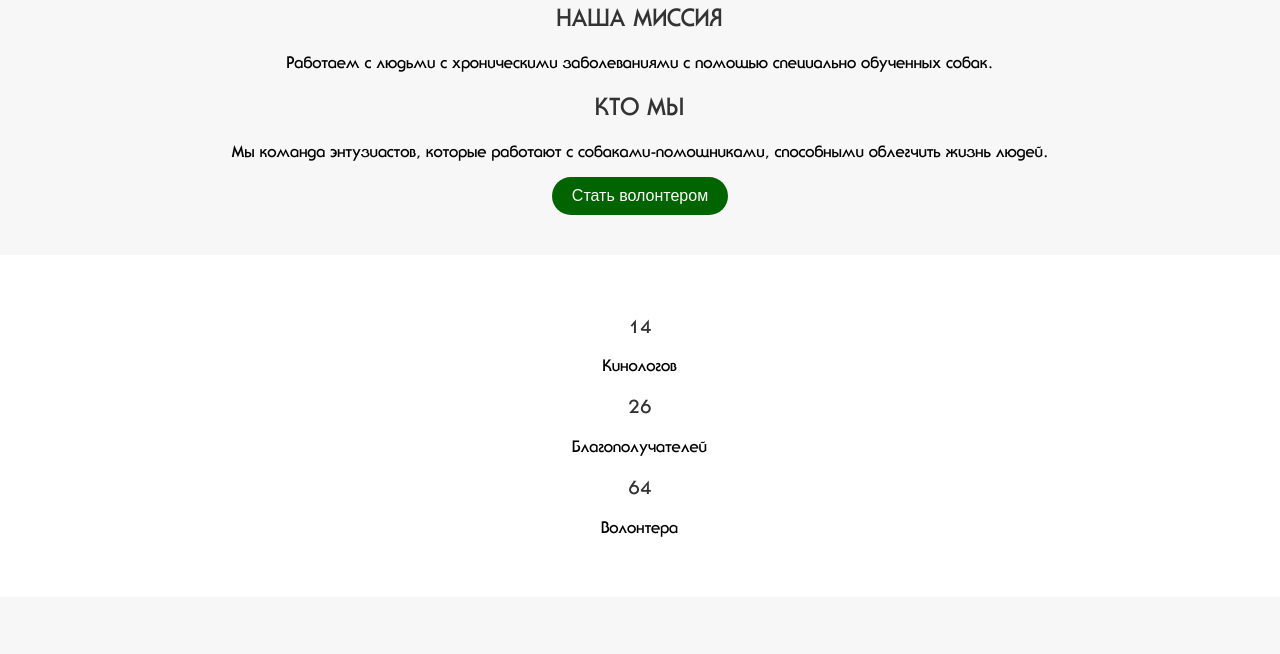
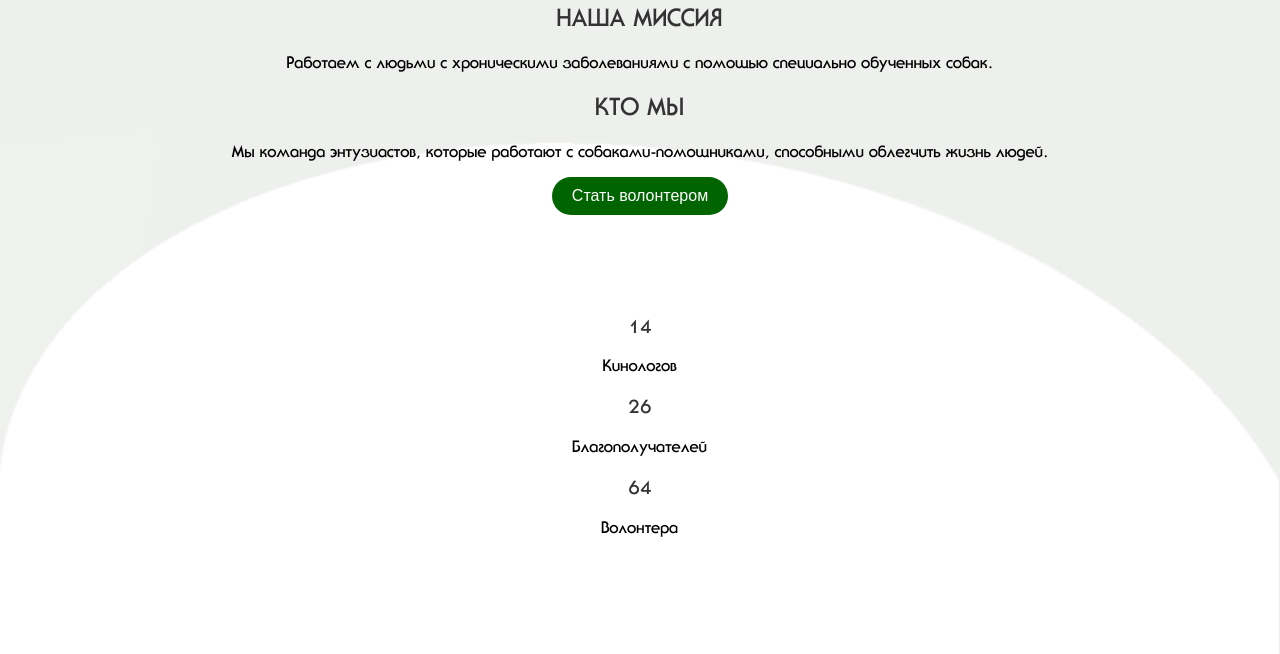
Before and after one commit to BloodthirstyWolf/ItsADog, a plain HTML site: page index.html in a window 1280 px wide. Shown: the part 896-1550 px from the top of the page. Drawn offline with Linux system fonts and the light colour scheme.

Commit message:
Update styles.css

```diff
--- a/styles.css
+++ b/styles.css
@@ -15,7 +15,6 @@ body {
 }
 
 header {
-    background-color: #fff;
     padding: 10px 0;
     border-bottom: 1px solid #eaeaea;
 }
@@ -105,19 +104,13 @@ nav ul li a {
     z-index: 2;
 }
 
-
 .mission, .stats, .who-we-help, .faq, .useful-info {
-    background-color: #f7f7f7;
     padding: 40px 20px;
     text-align: center;
 }
 
 .mission h2, .stats h3, .who-we-help h2, .faq h2, .useful-info h2 {
     color: #333;
-}
-
-.stats {
-    background-color: #fff;
 }
 
 .stat-block {
```
